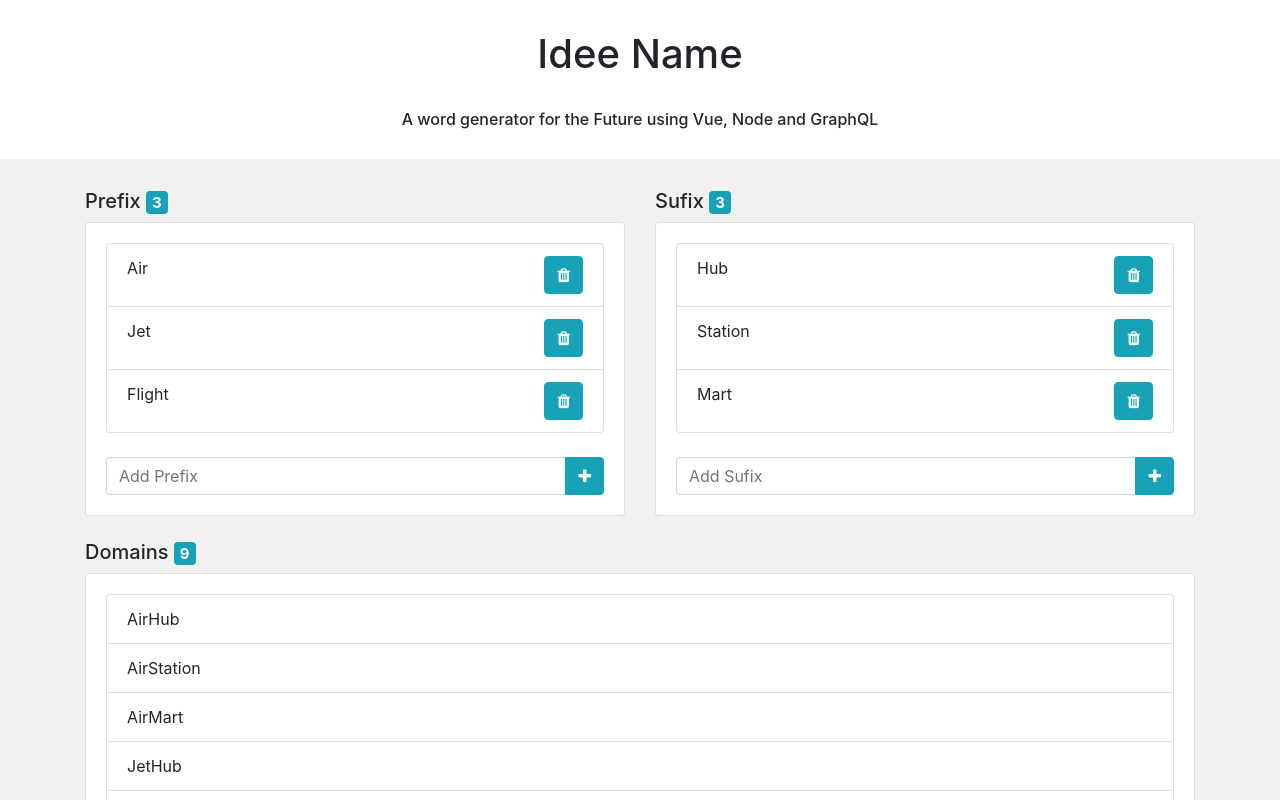
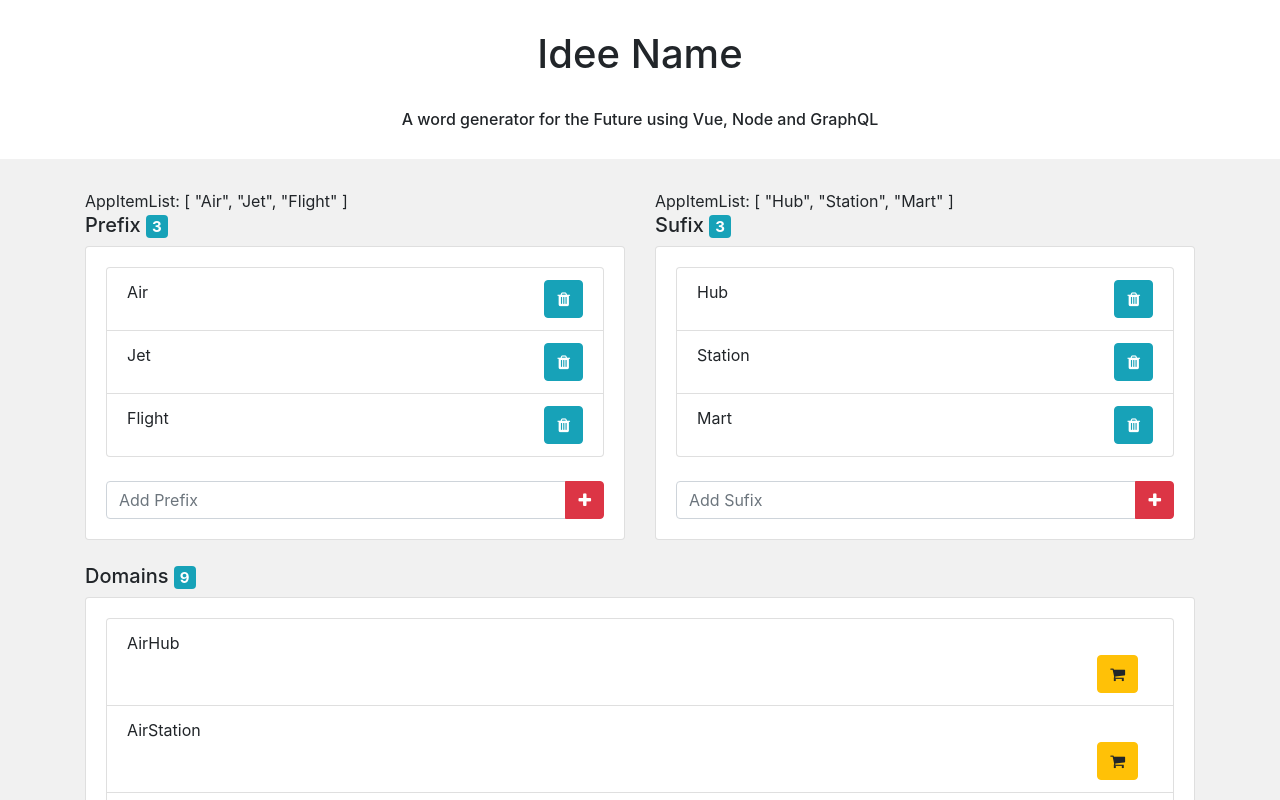
Before and after one commit to marcionitao/idee-names, a Vue app: page / in a window 1280 px wide. Shown: the top 800 px of the page. Built offline with nearby package versions, Linux system fonts and the light colour scheme.

Commit message:
add AppItemList like a list of item

```diff
--- a/public/index.html
+++ b/public/index.html
@@ -5,7 +5,7 @@
     <meta http-equiv="X-UA-Compatible" content="IE=edge">
     <meta name="viewport" content="width=device-width,initial-scale=1.0">
     <link rel="icon" href="<%= BASE_URL %>favicon.ico">
-    <title>idee-names</title>
+    <title>Idee Names</title>
   </head>
   <body>
     <noscript>
--- a/src/App.vue
+++ b/src/App.vue
@@ -5,12 +5,16 @@
       <br>
       <h6 class="text-secundary">A word generator for the Future using Vue, Node and GraphQL</h6>
     </div>
+
     <div id="main">
       <div class="container">
         <!-- 1 row -->
         <div class="row">
           <!-- 1ª columm -->
           <div class="col-md">
+             <!--add component of Items and send datas for him-->
+            <AppItemList v-bind:items="prefixes"></AppItemList>
+
             <h5>Prefix <span class="badge badge-info">{{ prefixes.length }}</span></h5>
             <div class="card">
               <div class="card-body">
@@ -23,7 +27,9 @@
                         {{ prefix }}
                       </div>
                       <div class="col-md text-right">
-                        <button class="btn btn-info" v-on:click="deletePrefix(prefix)"><span class="fa fa-trash"></span></button>
+                        <button class="btn btn-info" v-on:click="deletePrefix(prefix)">
+                          <span class="fa fa-trash"></span>
+                        </button>
                       </div>
                     </div>
                   </li>
@@ -33,7 +39,9 @@
                 <div class="input-group">
                   <input class="form-control" v-model="prefix" v-on:keyup.enter="addPrefix(prefix)" type="text" placeholder="Add Prefix">
                   <div class="input-group-append">
-                    <button class="btn btn-info" @click="addPrefix(prefix)"><span class="fa fa-plus"></span></button>
+                    <button class="btn btn-danger" @click="addPrefix(prefix)">
+                      <span class="fa fa-plus"></span>
+                    </button>
                   </div>
                 </div>
 
@@ -42,6 +50,9 @@
           </div>
            <!-- 2ª columm -->
           <div class="col-md">
+             <!--add component of Items and send datas for him-->
+            <AppItemList v-bind:items="sufixes"></AppItemList>
+
             <h5>Sufix <span class="badge badge-info">{{ sufixes.length }}</span></h5>
             <div class="card">
               <div class="card-body">
@@ -53,9 +64,13 @@
                       <div class="col-md">
                         {{ sufix }}
                       </div>
+
                       <div class="col-md text-right">
-                        <button class="btn btn-info" v-on:click="deleteSufix(sufix)"><span class="fa fa-trash"></span></button>
+                        <button class="btn btn-info" v-on:click="deleteSufix(sufix)">
+                          <span class="fa fa-trash"></span>
+                        </button>
                       </div>
+
                     </div>
                   </li>
                 </ul>
@@ -64,7 +79,9 @@
                 <div class="input-group">
                   <input class="form-control" v-model="sufix" v-on:keyup.enter="addSufix(sufix)" type="text" placeholder="Add Sufix">
                   <div class="input-group-append">
-                    <button class="btn btn-info" @click="addSufix(sufix)"><span class="fa fa-plus"></span></button>
+                    <button class="btn btn-danger" @click="addSufix(sufix)">
+                      <span class="fa fa-plus"></span>
+                    </button>
                   </div>
                 </div>
 
@@ -79,8 +96,19 @@
         <div class="card">
           <div class="card-body">
             <ul class="list-group">
-              <li class="list-group-item" v-for="domain in domains" v-bind:key="domain">
-                {{ domain }}
+              <li class="list-group-item" v-for="domain in domains" v-bind:key="domain.name">
+                <!--add button to save domain-->
+                <div class="row">
+                  <div class="col-md">
+                    {{ domain.name }}
+                  </div>
+                </div>
+                <div class="col-md text-right">
+                  <a class="btn btn-warning" v-bind:href="domain.checkout" target="_blank">
+                    <span class="fa fa-shopping-cart"></span>
+                  </a>
+                </div>
+
               </li>
             </ul>
           </div>
@@ -95,46 +123,64 @@
 import Vue from 'vue';
 import 'bootstrap/dist/css/bootstrap.css';
 import 'font-awesome/css/font-awesome.css';
+import AppItemList from './components/AppItemList.vue';
 
 export default Vue.extend({
   name: 'app',
+  components: {
+    AppItemList
+  },
   data() {
     return {
       prefix: '',
       sufix: '',
       prefixes: ['Air', 'Jet', 'Flight'],
       sufixes: ['Hub', 'Station', 'Mart'],
-      domains: ['AirHub', 'AirStation', 'AirMart', 'JetHub', 'JetStation', 'JetMart', 'FlightHub', 'FlightStation', 'FlightMart'],
+
     };
   },
   methods: {
+
     addPrefix(prefix: any) {
       this.prefixes.push(prefix);
       this.prefix = '';
-      this.generate();
     },
     deletePrefix(prefix: any) {
       this.prefixes.splice(this.prefixes.indexOf(prefix),1);
-      this.generate();
     },
     addSufix(sufix: any) {
       this.sufixes.push(sufix);
       this.sufix = '';
-      this.generate();
     },
     deleteSufix(sufix: any) {
       this.sufixes.splice(this.sufixes.indexOf(sufix),1);
-      this.generate();
     },
-    generate() {
-      this.domains = [];
+
+  },
+  // is ideal to use dynamic interaction and reactive datas, Example: as data input on the screen or updates
+  computed: {
+    domains(): any {
+      const domains = [];
       for (const prefix of this.prefixes) {
         for (const sufix of this.sufixes) {
-          this.domains.push(prefix+sufix);
+          const name = (prefix + sufix);
+          // all letters of the same size
+          const url = name.toLowerCase();
+          const checkout = `https://checkout.hostgator.com.br/?a=add&sld=${url}&tld=.com.br`;
+          //create a Object
+          domains.push({
+            name,
+            checkout
+          });
         }
       }
+      return domains;
     }
   },
+  // 'created' is run after of 'data()', 'methods()'... is ideal to get datas from backend or using APIs
+  // created() {
+
+// },
 });
 </script>
 
--- /dev/null
+++ b/src/components/AppItemList.vue
@@ -0,0 +1,19 @@
+<template>
+  <div>
+    AppItemList: {{ items }}
+  </div>
+</template>
+
+<script lang="ts">
+
+export default{
+
+  name: 'AppItemList',
+  //Props allow you to pass a value (state) from one component (parent) to another (child).
+  props: ['items'],
+};
+</script>
+
+<style scoped>
+
+</style>
--- a/src/components/HelloWorld.vue
+++ /dev/null
@@ -1,60 +0,0 @@
-<template>
-  <div class="hello">
-    <h1>{{ msg }}</h1>
-    <p>
-      For a guide and recipes on how to configure / customize this project,<br>
-      check out the
-      <a href="https://cli.vuejs.org" target="_blank" rel="noopener">vue-cli documentation</a>.
-    </p>
-    <h3>Installed CLI Plugins</h3>
-    <ul>
-      <li><a href="https://github.com/vuejs/vue-cli/tree/dev/packages/%40vue/cli-plugin-babel" target="_blank" rel="noopener">babel</a></li>
-      <li><a href="https://github.com/vuejs/vue-cli/tree/dev/packages/%40vue/cli-plugin-typescript" target="_blank" rel="noopener">typescript</a></li>
-    </ul>
-    <h3>Essential Links</h3>
-    <ul>
-      <li><a href="https://vuejs.org" target="_blank" rel="noopener">Core Docs</a></li>
-      <li><a href="https://forum.vuejs.org" target="_blank" rel="noopener">Forum</a></li>
-      <li><a href="https://chat.vuejs.org" target="_blank" rel="noopener">Community Chat</a></li>
-      <li><a href="https://twitter.com/vuejs" target="_blank" rel="noopener">Twitter</a></li>
-      <li><a href="https://news.vuejs.org" target="_blank" rel="noopener">News</a></li>
-    </ul>
-    <h3>Ecosystem</h3>
-    <ul>
-      <li><a href="https://router.vuejs.org" target="_blank" rel="noopener">vue-router</a></li>
-      <li><a href="https://vuex.vuejs.org" target="_blank" rel="noopener">vuex</a></li>
-      <li><a href="https://github.com/vuejs/vue-devtools#vue-devtools" target="_blank" rel="noopener">vue-devtools</a></li>
-      <li><a href="https://vue-loader.vuejs.org" target="_blank" rel="noopener">vue-loader</a></li>
-      <li><a href="https://github.com/vuejs/awesome-vue" target="_blank" rel="noopener">awesome-vue</a></li>
-    </ul>
-  </div>
-</template>
-
-<script lang="ts">
-import Vue from 'vue';
-
-export default Vue.extend({
-	name: 'HelloWorld',
-	props: {
-		msg: String,
-	},
-});
-</script>
-
-<!-- Add "scoped" attribute to limit CSS to this component only -->
-<style scoped>
-h3 {
-  margin: 40px 0 0;
-}
-ul {
-  list-style-type: none;
-  padding: 0;
-}
-li {
-  display: inline-block;
-  margin: 0 10px;
-}
-a {
-  color: #42b983;
-}
-</style>
--- a/tsconfig.json
+++ b/tsconfig.json
@@ -3,6 +3,7 @@
     "target": "esnext",
     "module": "esnext",
     "strict": true,
+    "experimentalDecorators": true,
     "jsx": "preserve",
     "importHelpers": true,
     "moduleResolution": "node",
```
Also changed, not shown: package.json (+9 -5 lines), tslint.json (deleted, +0 -20 lines), .eslintrc.js, src/router.ts (indentation only), src/store.ts (indentation only), 2 other files (tests, documents, lock files or other folders).
